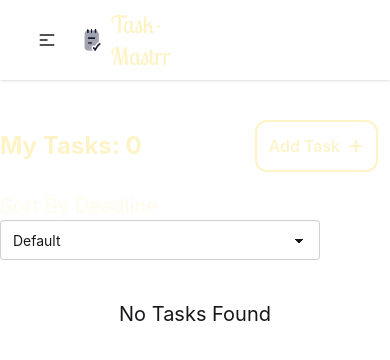
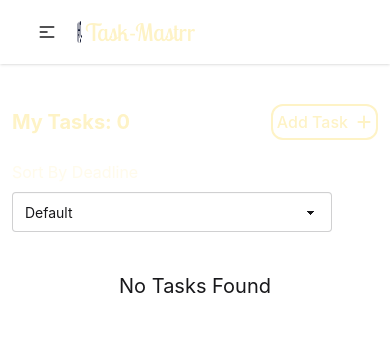
Before and after one commit to nusratmomita/React-To-Do-App, a React (Vite) app: page / in a window 390 px wide. Shown: the top 360 px of the page. Built offline with nearby package versions, Linux system fonts and the light colour scheme.

Commit message:
Fixed some issues

```diff
--- a/src/Components/Header.jsx
+++ b/src/Components/Header.jsx
@@ -21,7 +21,7 @@ export const Header = () => {
             <div>
                 <img className='w-12 h-12' src={siteLogo} alt="siteLogo" />
             </div>
-            <a href="#" className="text-2xl text-amber-100 hover:bg-transparent lobster-two-regular">Task-Mastrr</a>
+            <a href="#" className="text-2xl text-amber-100 hover:bg-transparent lobster-two-regular whitespace-nowrap">Task-Mastrr</a>
         </div>
         <div className="navbar-end hidden lg:flex">
             <ul className="menu menu-horizontal ">
--- a/src/Pages/MyTasks.jsx
+++ b/src/Pages/MyTasks.jsx
@@ -73,17 +73,17 @@ const MyTasks = () => {
 
   return (
     <div>
-      <div className='flex justify-between items-center mt-10'>
-        <h3 className=" text-amber-100 text-2xl font-bold">My Tasks: {allTasks.length}</h3>
+      <div className='flex justify-between items-center mt-10 mx-3 lg:mx-5'>
+        <h3 className=" text-amber-100 text-xl lg:text-2xl font-bold">My Tasks: {allTasks.length}</h3>
         <div onClick={()=>document.getElementById('createTask').showModal()}
-          className='flex items-center gap-2 border-2 border-amber-100 rounded-xl p-3 text-amber-100 font-medium hover:bg-yellow-100 hover:text-black cursor-pointer transition-all duration-200 mx-3'>
+          className='flex items-center gap-2 border-2 border-amber-100 rounded-xl p-1 lg:p-3 text-amber-100 font-medium hover:bg-yellow-100 hover:text-black cursor-pointer transition-all duration-200'>
           <h4>Add Task</h4>
           <FaPlus></FaPlus>
         </div>
       </div>
-      <div className='mt-5'>
-        <label htmlFor="sorting" className='mr-5 text-xl text-amber-50'>Sort By Deadline</label>
-        <select name="sorting" id="Sorting" className='select select-bordered'
+      <div className='mt-5 mx-3 lg:mx-5'>
+        <label htmlFor="sorting" className='mr-5 text-md lg:text-xl text-amber-50'>Sort By Deadline</label>
+        <select name="sorting" id="Sorting" className='select select-bordered mt-2 md:mt-0 lg:mt-0'
           value={deadlineSorting}
           onChange={(e) => setDeadlineSorting(e.target.value)}
         >
@@ -101,7 +101,7 @@ const MyTasks = () => {
         </>
         :
         <>
-          <div className='overflow-x-auto mx-5 lg:mx-0'>
+          <div className='overflow-x-auto mx-5 lg:mx-5'>
               <table className="table w-full table-zebra mt-15 border border-gray-50 rounded-sm p-5">
             <thead>
               <tr>
@@ -119,11 +119,11 @@ const MyTasks = () => {
                   <tr key={task.id}>
                     <td className='text-lg text-center'>{index+1}</td>
                     <td className='text-lg text-center whitespace-nowrap'>{task.taskName}</td>
-                    <td className='text-lg text-center whitespace-nowrap capitalize'>
+                    <td className='text-md lg:text-lg text-center whitespace-nowrap capitalize'>
                     <span className={`px-3 py-1 border rounded-2xl
-                        ${task.priority === "high" && "text-green-700 border-green-700 bg-green-200"}
+                        ${task.priority === "high" && "text-red-700 border-red-700 bg-red-200"}
                         ${task.priority === "medium" && "text-yellow-700 border-yellow-700 bg-yellow-200"}
-                        ${task.priority === "low" && "text-red-700 border-red-700 bg-red-200"}
+                        ${task.priority === "low" && "text-green-700 border-green-700 bg-green-200"}
                       `}>
                         {task.priority}
                     </span>
@@ -172,6 +172,20 @@ const MyTasks = () => {
                 errors.taskName = "Task name is necessary"
               }
 
+              const newTask = {
+                id: Date.now(),
+                taskName: values.taskName,
+                priority: values.taskPriority,
+                deadline: values.taskDeadline,
+                createdAt: new Date().toISOString().split("T")[0]
+              }
+
+              const addedTask = addTaskToLS(newTask);
+
+              if(!addedTask){
+                errors.taskName = "You already added this Task";
+              }
+
               if(!values.taskPriority){
                 errors.taskPriority = "Task priority is necessary"
               }
@@ -180,20 +194,19 @@ const MyTasks = () => {
                 errors.taskDeadline = "Task Deadline is nessacary"
               }
 
-              return errors;
-            }}
-
-            onSubmit={(values, {resetForm})=>{
-
               const createdAt = new Date().toISOString().split("T")[0];
 
               const deadlineDate = new Date(values.taskDeadline);
               const createdDate = new Date(createdAt);
 
               if (deadlineDate < createdDate) {
-                toast.error("Deadline must be in the future");
-                return;
+                errors.taskDeadline = "Deadline must be in the future";
               }
+
+              return errors;
+            }}
+
+            onSubmit={(values, {resetForm})=>{
 
               const newTask = {
                 id: Date.now(),
@@ -206,7 +219,6 @@ const MyTasks = () => {
               const addedTask = addTaskToLS(newTask);
 
               if(!addedTask){
-                toast.error("You already added this Task");
                 return;
               }
 
@@ -301,6 +313,15 @@ const MyTasks = () => {
                 errors.taskDeadline = "Task Deadline is nessacary"
               }
 
+              const createdAt = new Date().toISOString().split("T")[0];
+
+              const deadlineDate = new Date(values.taskDeadline);
+              const createdDate = new Date(createdAt);
+
+              if (deadlineDate < createdDate) {
+                errors.taskDeadline = "Deadline must be in the future";
+              }
+
               return errors;
             }}
 
@@ -311,7 +332,7 @@ const MyTasks = () => {
                 values.taskPriority === updatingTask.priority &&
                 values.taskDeadline === updatingTask.deadline
               ){
-                toast.info("No changes made");
+                toast.info("No changes were made");
                 document.getElementById("updateTask").close();
                 return;
               }
@@ -374,7 +395,7 @@ const MyTasks = () => {
 
               <div className="modal-action flex gap-2">
 
-                <button type="submit" className="btn bg-yellow-100 text-black w-[50%]">Add Task</button>
+                <button type="submit" className="btn bg-yellow-100 text-black w-[50%]">Update Task</button>
 
                 <button
                   type="button"
```
